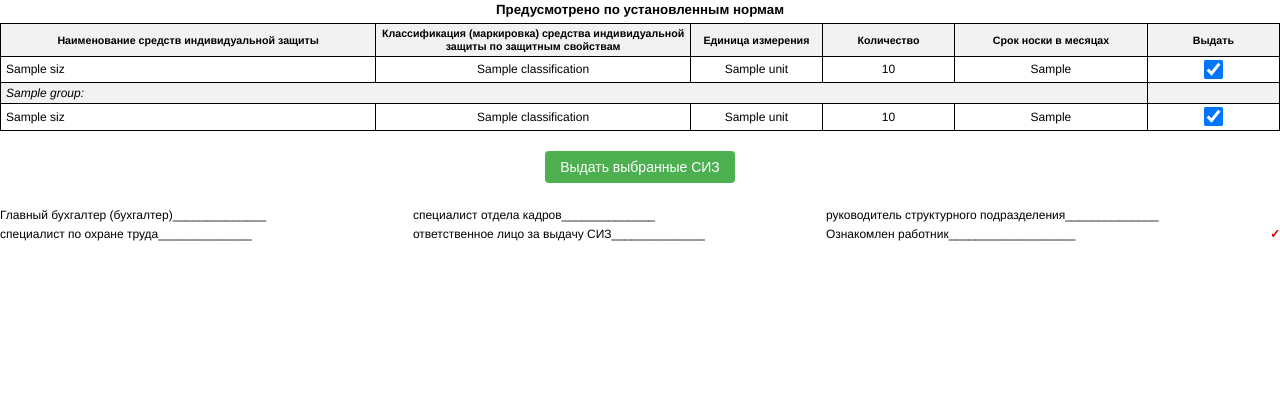
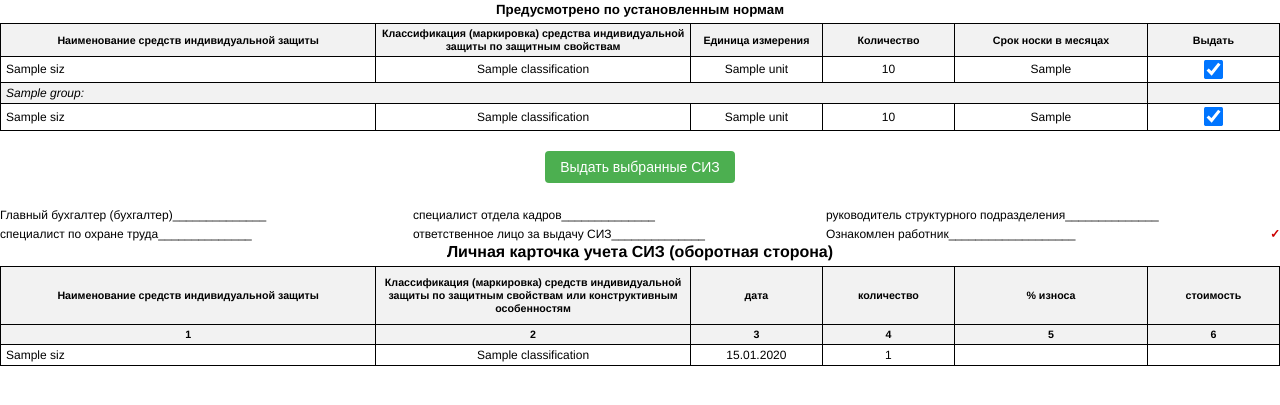
Before and after one commit to minpaint/OT_online, a Django app: template directory/templates/directory/siz_issued/personal_card_pdf_landscape.html in a window 1280 px wide; the page is wider, and only the part inside the window is pictured. Shown: the part 159-564 px from the top of that part. Run offline with Django 5.2, Linux system fonts and the light colour scheme; the template is opened without the code that fills it: most values are stand-ins (such as "Sample title", 1, 10 or a date in 2020).

Commit message:
16.03.2025 Начала отображаться оборотная сторона карточки в PDF

```diff
--- a/directory/templates/directory/siz_issued/personal_card_pdf_landscape.html
+++ b/directory/templates/directory/siz_issued/personal_card_pdf_landscape.html
@@ -327,7 +327,64 @@
             <span style="position: absolute; right: 0; top: 0; color: #c00; font-weight: bold;">✓</span>
         </div>
     </div>
+    <!-- Оборотная сторона карточки, добавляется только при экспорте в PDF -->
+<div style="page-break-before: always;">
+    <h1><strong>Личная карточка учета СИЗ (оборотная сторона)</strong></h1>
 
+    <table class="norms-table">
+        <thead>
+            <tr>
+                <th>Наименование средств индивидуальной защиты</th>
+                <th>Классификация (маркировка) средств индивидуальной защиты по защитным свойствам или конструктивным особенностям</th>
+                <th>дата</th>
+                <th>количество</th>
+                <th>% износа</th>
+                <th>стоимость</th>
+                <th>расписка в получении</th>
+                <th>дата</th>
+                <th>количество</th>
+                <th>% износа</th>
+                <th>стоимость</th>
+                <th>расписка сдавшего</th>
+                <th>расписка кладовщика в приемке</th>
+            </tr>
+            <tr>
+                <th>1</th>
+                <th>2</th>
+                <th>3</th>
+                <th>4</th>
+                <th>5</th>
+                <th>6</th>
+                <th>7</th>
+                <th>8</th>
+                <th>9</th>
+                <th>10</th>
+                <th>11</th>
+                <th>12</th>
+                <th>13</th>
+            </tr>
+        </thead>
+        <tbody>
+            {% for item in selected_items %}
+            <tr>
+                <td class="name">{{ item.siz.name }}</td>
+                <td>{{ item.siz.classification }}</td>
+                <td>{{ today|date:"d.m.Y" }}</td>
+                <td>1</td>
+                <td></td>
+                <td></td>
+                <td>v</td>
+                <td></td>
+                <td></td>
+                <td></td>
+                <td></td>
+                <td></td>
+                <td></td>
+            </tr>
+            {% endfor %}
+        </tbody>
+    </table>
+</div>
     <!-- JavaScript для управления чекбоксами -->
     <script>
         // При загрузке документа
--- a/directory/urls.py
+++ b/directory/urls.py
@@ -83,13 +83,12 @@ siz_patterns = [
     path('norms/api/', siz.siz_by_position_api, name='siz_api'),
     # 🆕 Добавляем новые маршруты для выдачи СИЗ
     path('personal-card/<int:employee_id>/pdf/', siz_issued.export_personal_card_pdf, name='siz_personal_card_pdf'),
-
+    path('issue-selected/<int:employee_id>/', siz_issued.issue_selected_siz, name='issue_selected_siz'),
+    # Добавляем этот маршрут
     path('issue/', siz_issued.SIZIssueFormView.as_view(), name='siz_issue'),
     path('issue/employee/<int:employee_id>/', siz_issued.SIZIssueFormView.as_view(), name='siz_issue_for_employee'),
     path('personal-card/<int:employee_id>/', siz_issued.SIZPersonalCardView.as_view(), name='siz_personal_card'),
     path('return/<int:siz_issued_id>/', siz_issued.SIZIssueReturnView.as_view(), name='siz_return'),
-    path('personal-card/<int:employee_id>/export-pdf/', siz_issued.export_personal_card_pdf, name='siz_personal_card_pdf'),
-
 
 ]
 
```
Also changed, not shown: directory/templates/directory/siz_issued/personal_card.html (+31 -3 lines), directory/views/siz_issued.py (+120 -26 lines).
